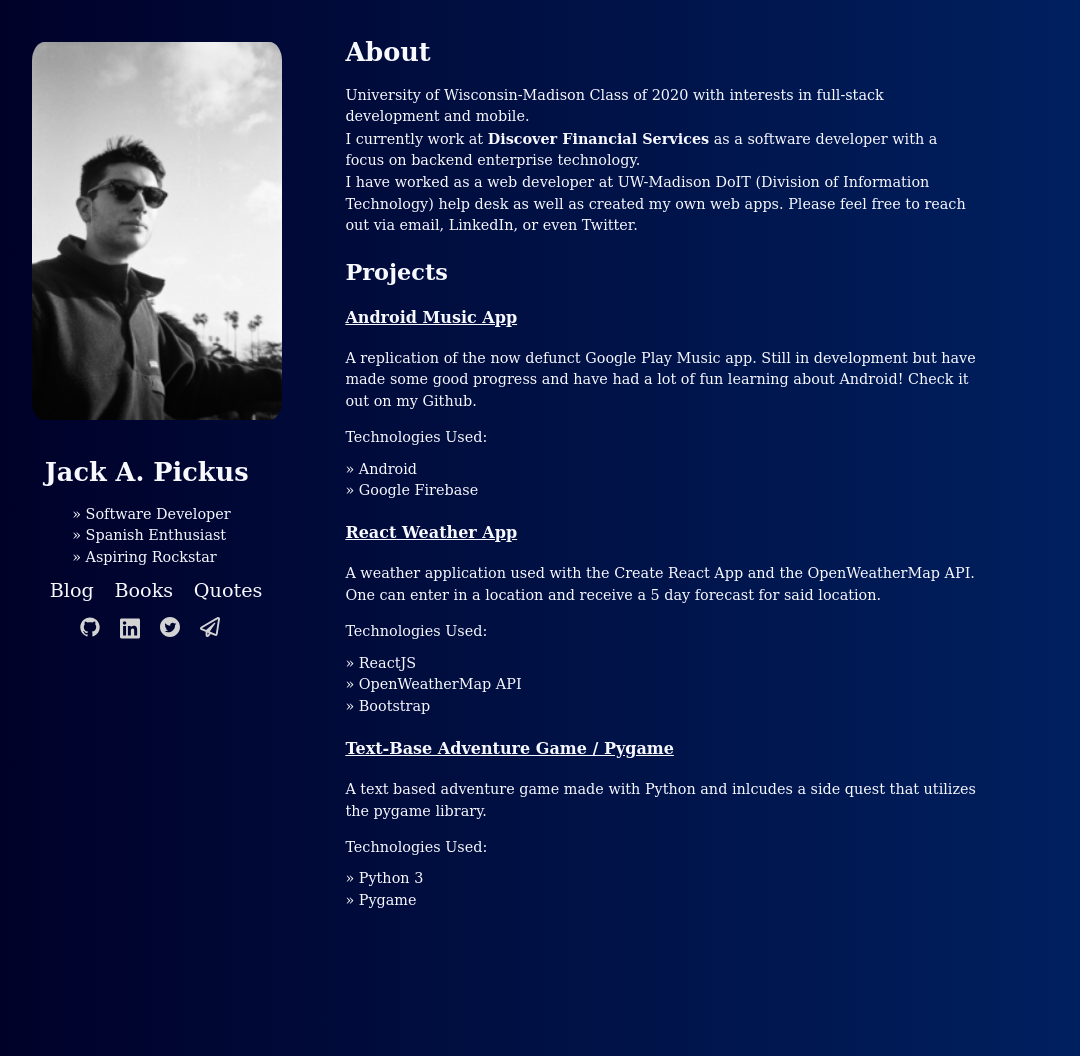
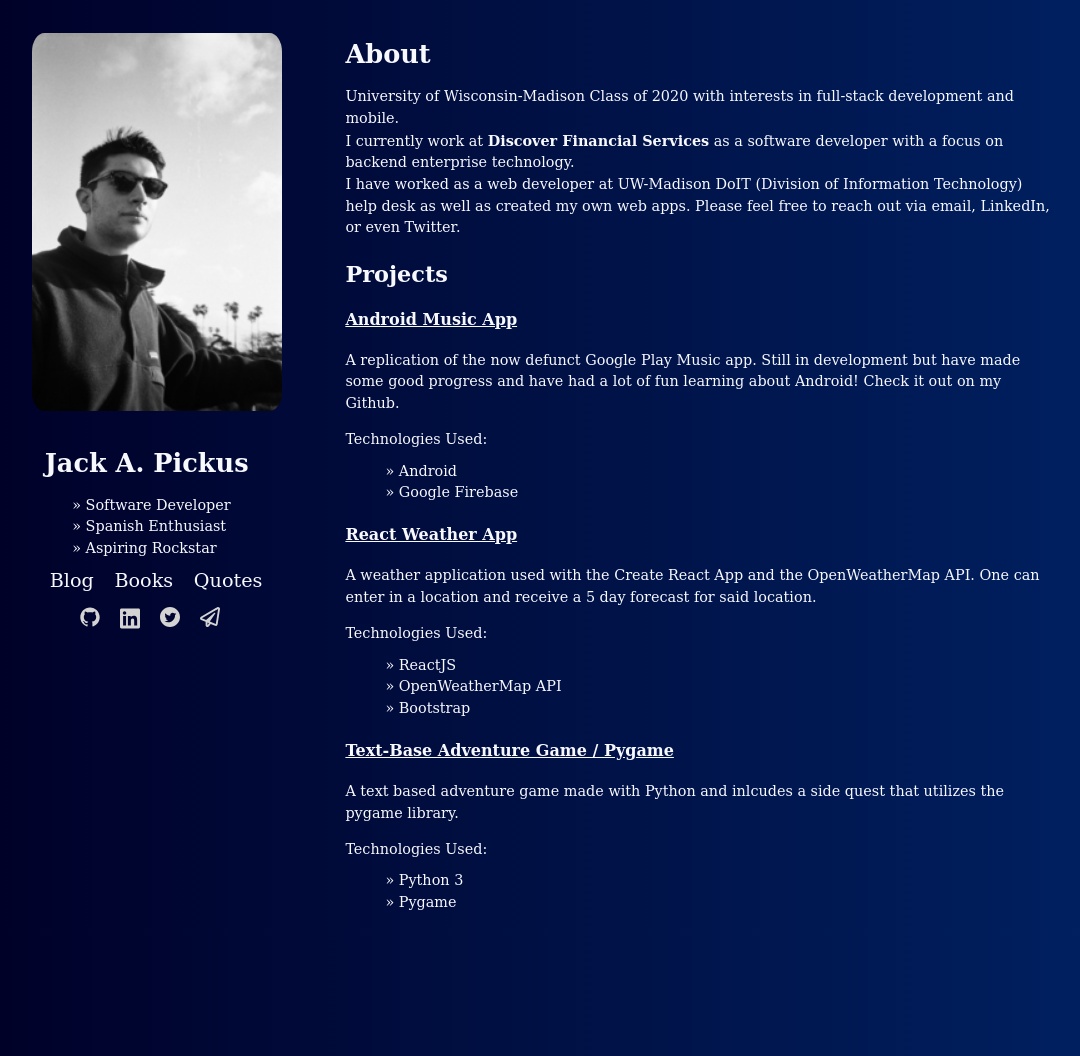
Before and after one commit to jackpickus/jackpickus.github.io, a Jekyll site: the page built from index.html, in a window 1280 px wide. Shown: the whole page, without its empty margins (39-1119 px from the left). Built offline with Jekyll 4.4.1, drawn with Linux system fonts in a browser that asks for light colours.

Commit message:
Updated styling to use flex

```diff
--- a/_layouts/default.html
+++ b/_layouts/default.html
@@ -7,7 +7,9 @@
 
     {% include header.html %}
 
-    {{ content }}
+    <div class="content">
+      {{ content }}
+    </div>
 
   </body>
 
--- a/_sass/main.scss
+++ b/_sass/main.scss
@@ -3,12 +3,10 @@ body {
   color: #f8f8ff;
   font-size: 10px;
   font-family: "DejaVu Serif", "Times New Roman", Times, serif;
-  // overflow: hidden;
 }
 
 header {
   width: 250px;
-  height: 950px;
   padding: 2% 5% 5% 5%;
   position: relative;
   float: left;
@@ -33,6 +31,11 @@ h1 {
 
 .main {
   padding-right: 20%;
+}
+
+.content {
+  display: flex;
+  flex-direction: column;
 }
 
 h3 {
@@ -107,11 +110,11 @@ ul li:before {
 @media only screen and (max-width: 600px) {
   body {
     padding-left: 7.5%;
-    // overflow: visible;
   }
 
   header {
     height: auto;
+    float: none;
   }
 
   img {
```
